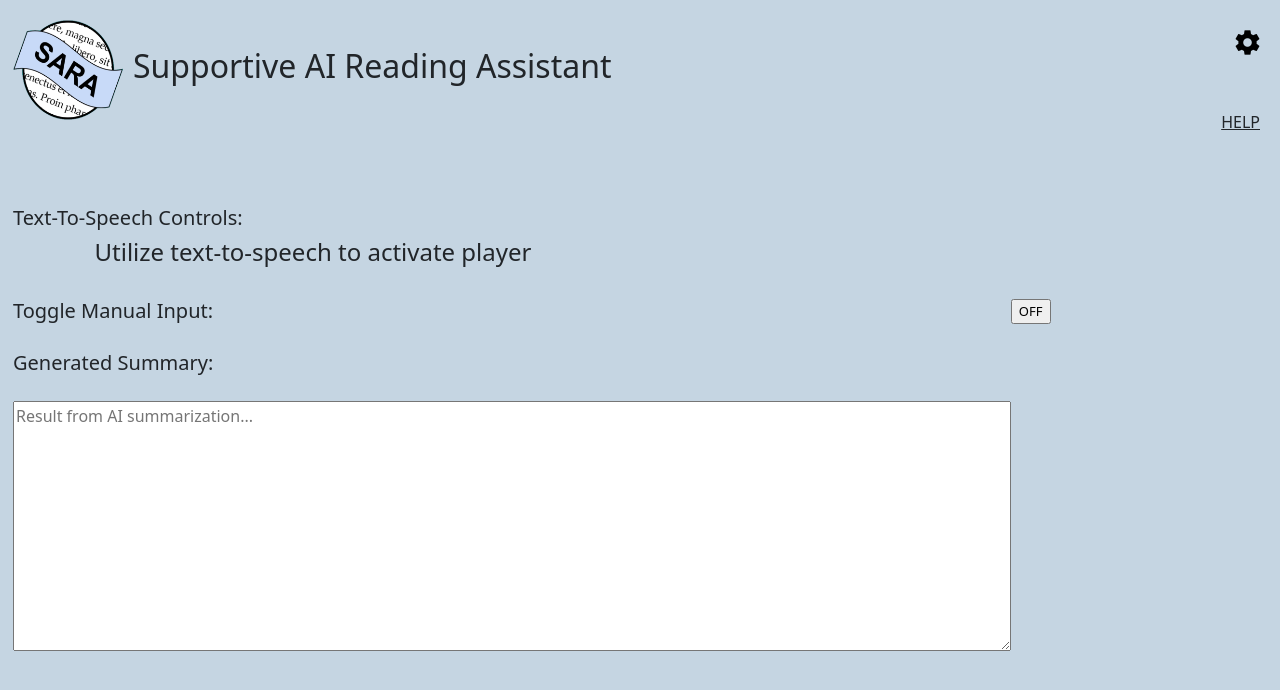
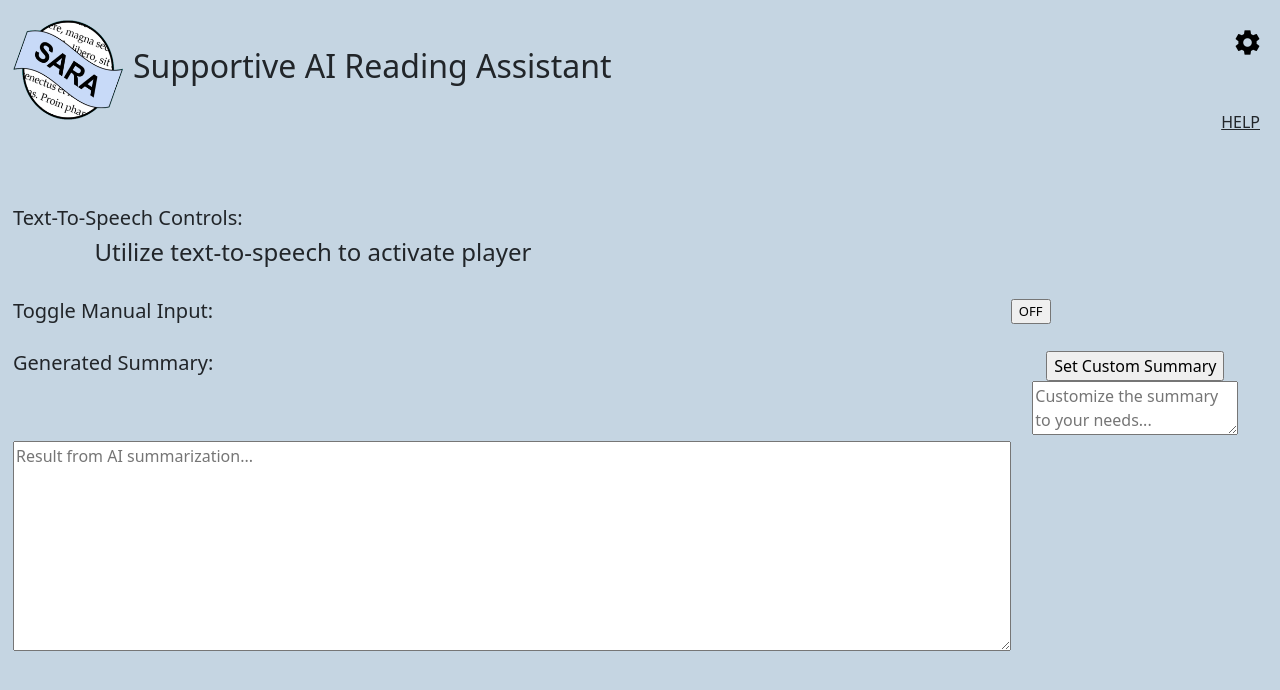
Before and after one commit to dasanchez981/fall23eecs495-ai-reading-assistant, a React (Vite) app in the folder ai-reading-assistant/: page / in a window 1280 px wide. Shown: the top 690 px of the page. Built offline with nearby package versions, Linux system fonts and the light colour scheme; no server answers.

Commit message:
Changes for custom summarization functionality

```diff
--- a/ai-reading-assistant/public/service-worker.js
+++ b/ai-reading-assistant/public/service-worker.js
@@ -53,7 +53,7 @@ function setupContextMenu() {
     setTimeout(() => {
     // Now only process menu item functionality
     if (data.menuItemId === 'summarize-text') {
-      console.log("Sending message to summarize to App.tsx!")
+      console.log("Sending message to summarize to App.tsx!");
       chrome.runtime.sendMessage({
           name: 'summarize-text',
           data: { value: data.selectionText }
--- a/ai-reading-assistant/src/App.tsx
+++ b/ai-reading-assistant/src/App.tsx
@@ -12,6 +12,8 @@ function App() {
   const [audioType, setAudioType] = useState(""); // Used to print which audio type is being spoken (highlighted text or text summary)
   const [speechURL, setSpeechURL] = useState(""); // Used to store the URL of the audio file that is being spoken
   const [response, setResponse] = useState(""); // Used to store the response from the summary API call
+  const [customSum, setCustomSum] = useState("");
+  const [customSumText, setCustomSumText] = useState("");
   const [loadingSum, setLoadingSum] = useState(false); // Shows whether to display summary loading indicator
   const [loadingSpeech, setLoadingSpeech] = useState(false); // Shows whether to display speech loading indicator
 
@@ -100,23 +102,45 @@ function App() {
       // Establish lower and upper limit on summaryCall
       if ((numWords > 5) && (numWords < 1000)) {
         console.log("Doing a summary call");
-        summaryCall(data.value).then((value) => {
 
-          setResponse(value);
-          console.log("The summary call returned: ");
-          console.log(value);
-          stopLoadingIndicator(name, timer)
+        // I think its because it's wihtin this function
+        // Fetch customSum from chrome.storage.local
+        // let customSumBruh = "";
+
+        chrome.storage.local.get(['customSum'], (result) => {
+          if (result.customSum !== undefined) {
+            // Use set customization
+            const customSumBruh = result.customSum.toString();
+
+            // Use customSumFromStorage as needed
+            console.log('customSum fetched from chrome.storage.local:', customSumBruh);
+            summaryCall(customSumBruh,data.value).then((value) => {
+              setResponse(value);
+              console.log("The summary call returned: ");
+              console.log(value);
+              stopLoadingIndicator(name, timer)
+            });
+          }
+          else {
+            // No customization needed
+            summaryCall("",data.value).then((value) => {
+              setResponse(value);
+              console.log("The summary call returned: ");
+              console.log(value);
+              stopLoadingIndicator(name, timer)
+            });
+          }
         });
+
+        // stopLoadingIndicator(name, timer)
       }
       else {
         stopLoadingIndicator(name, timer)
         alert("Your selected text is out of bounds at " + numWords + " words. Acceptable range is from 5 to 1000 words")
-
       }
 
     // Speech context menu option
     } else if (name === "text-to-speech") {
-      console.log("Let's fix this");
       console.log("Received message to speak from service-worker.js!");
       console.log(data);
       const timer = startLoadingIndicator(name)
@@ -196,7 +220,7 @@ function App() {
     // Establish lower and upper limit on summaryCall
     if ((numWords > 5) && (numWords < 1000)) {
       console.log("Doing a summary call");
-      summaryCall(text).then((value) => {
+      summaryCall(customSum,text).then((value) => {
         // Clear the timeout, as the summaryCall has returned
         clearTimeout(loadingTimeout);
 
@@ -262,6 +286,23 @@ function App() {
       });
     }
   };
+  // Consider custom summary for manual input
+  const handleCustomSum = (e: any) => {
+    e.preventDefault();
+    // Set the value of customSum using setCustomSum
+    console.log(e)
+    console.log("Inside custom summary")
+    const newSum = customSumText
+    setCustomSum(newSum)
+    console.log("Text that user wants:")
+    console.log(customSumText)
+    chrome.storage.local.set({ customSum: customSumText })
+    console.log({ customSum: customSumText })
+    console.log("Set customSum in Chrome local storage")
+    // console.log(customSum)
+    // Set the value of customSum using setCustomSum
+    // setCustomSum(value);
+  };
 
   // Function to handle any manual input and direct to proper function
   const onSubmit = (e: any) => {
@@ -278,6 +319,9 @@ function App() {
     // Direct to SumSubmit function
     } else if (e.nativeEvent.submitter.id === "sumbutton") {
       handleSumSubmit(e);
+    }
+    else if (e.nativeEvent.submitter.id === "custSumButton") {
+      handleCustomSum(e);
     }
   };
 
@@ -454,12 +498,15 @@ function App() {
     const fontStyle = (document.getElementById('fontStyleSelect') as HTMLSelectElement).value;
     const lineSpacing = (document.getElementById('lineSpacingSelect') as HTMLSelectElement).value;
     const voice = (document.getElementById('voiceSelect') as HTMLSelectElement).value;
+    // Adding customSum option
+    const customSum = ""
 
     const options = {
       fontSize,
       fontStyle,
       lineSpacing,
-      voice
+      voice,
+      customSum
     };
 
     // Save options to local storage
@@ -626,8 +673,20 @@ function App() {
             )}
           </div>
 
+          <form id='customizeSummaryForm' onSubmit={onSubmit}>
+            <input type="submit" value="Set Custom Summary" id="custSumButton" />
+            <textarea
+              id="customize_summary"
+              name="customize_summary"
+              placeholder="Customize the summary to your needs..."
+              value={customSumText}
+              onChange={(e) => setCustomSumText(e.target.value)}
+            ></textarea>
+          </form>
+
+
+
           <form id='summaryForm' onSubmit={onSubmit}>
-
             <textarea
               id="manual_output"
               name="manual_output"
--- a/ai-reading-assistant/src/components/SummaryCall.tsx
+++ b/ai-reading-assistant/src/components/SummaryCall.tsx
@@ -6,18 +6,21 @@ const openai = new OpenAI({
     dangerouslyAllowBrowser: true
 });
 
-
-export async function summaryCall(text: string) {
+export async function summaryCall(customization: string, text: string) {
     console.log("The value of the query is shown below:")
     console.log(text)
+    console.log("Customization is below:")
+    console.log(customization)
+    // console.log(typeof customization)
     const chatCompletion = await openai.chat.completions.create({
       model: 'gpt-4',
       // TODO: Think about using choices[0]["finish_reason"] output to warn user
       // TODO: Have a limit on the user's text input so that there's enough tokens left for proper/complete summary
+      // TODO: Make custom summary work for context menu
       messages: [
         {
           "role": "system",
-          "content": "Provide a concise summary of the text you are provided with for increased human understanding and reading comprehension. Generate no more than 3 sentences. The summary must contain less words than the input text provided by the user."
+          "content": "Provide a concise summary of the text you are provided with for increased human understanding and reading comprehension. Generate no more than 3 sentences. The summary must contain less words than the input text provided by the user. Also take into account this customization for the summary" + customization
         },
         {
           "role": "user",
```
